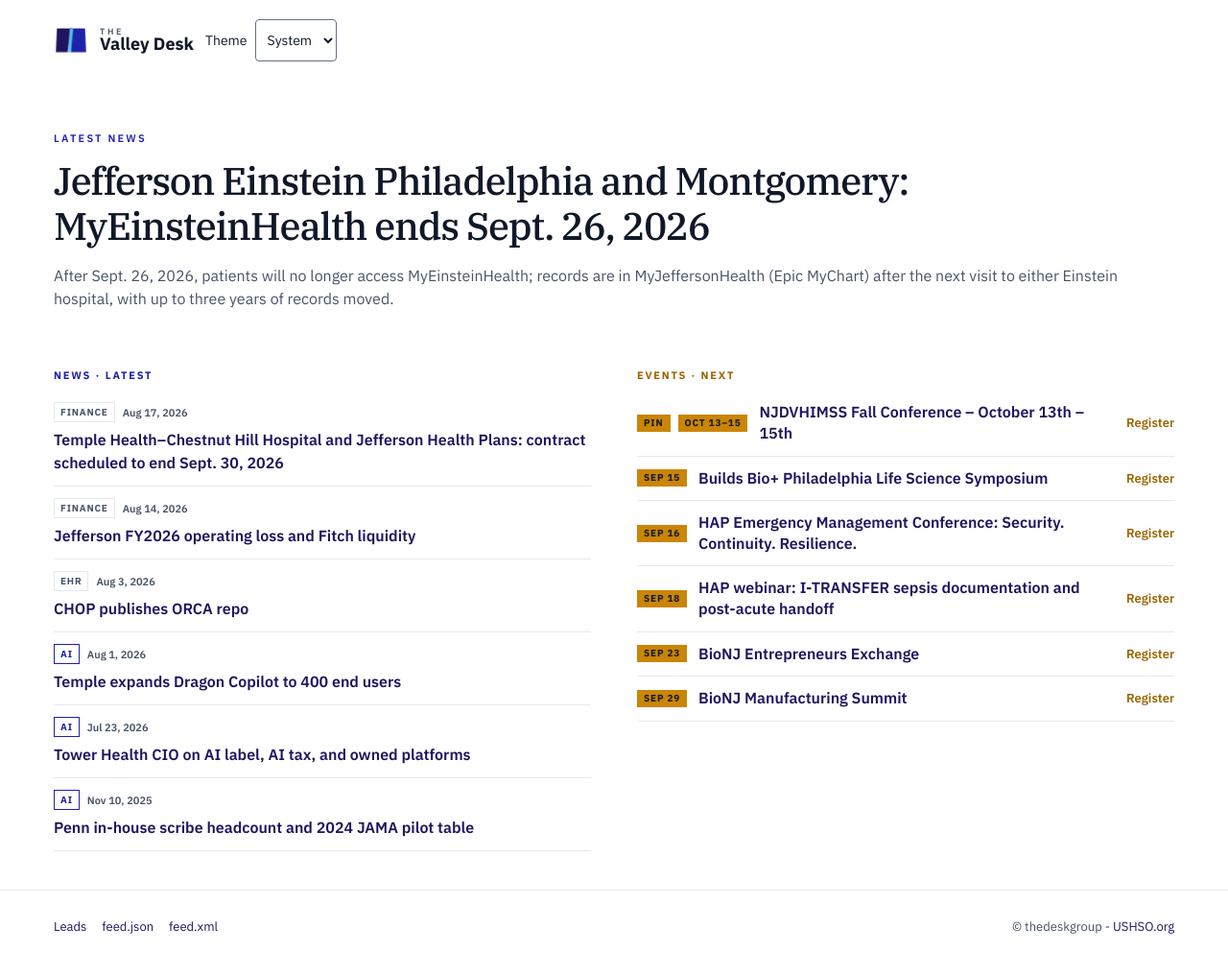
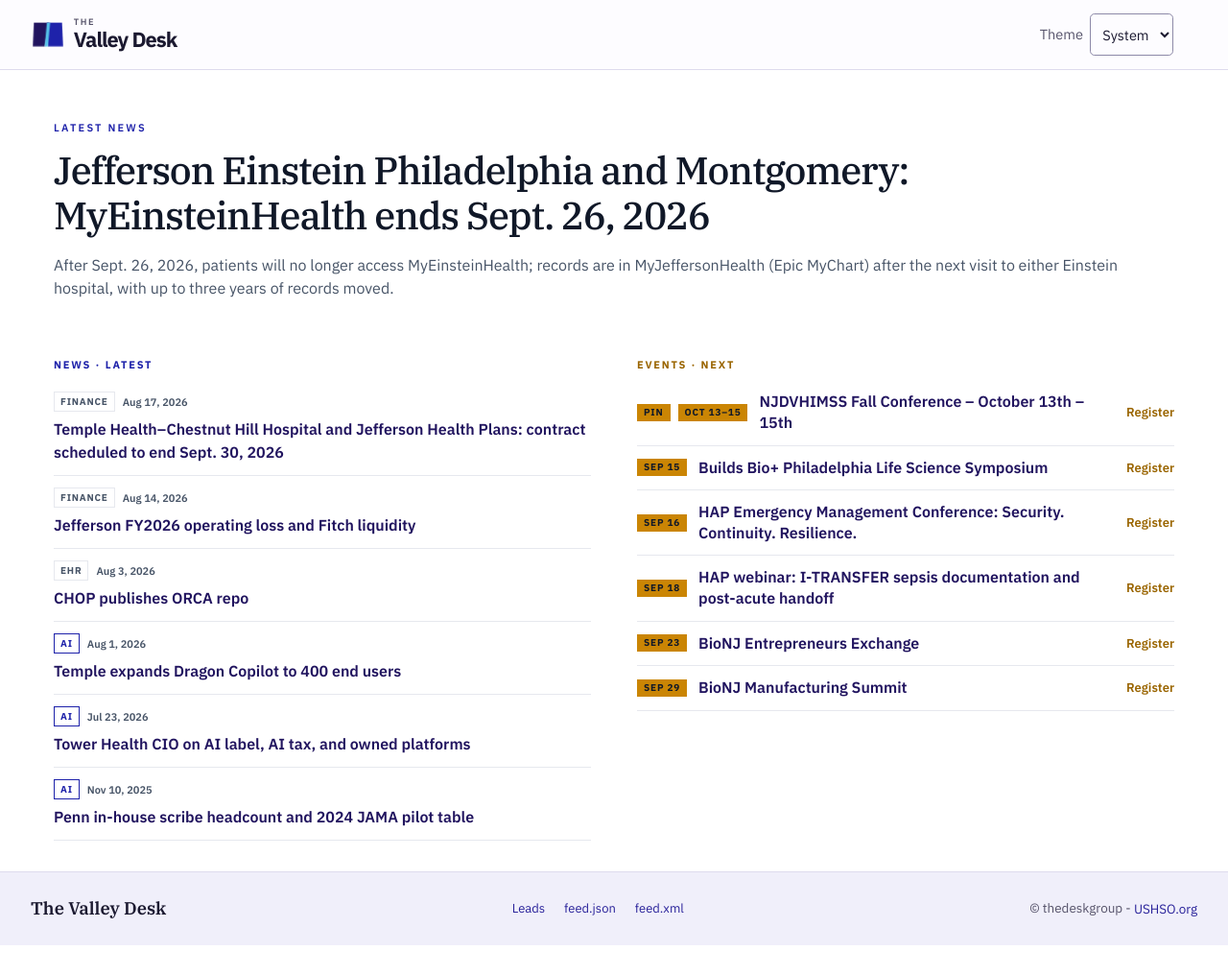
Before and after one commit to ajhcs/the-valley-desk, a React (Vite) app: page / in a window 1280 px wide. Shown: the whole page at 96% size. After the commit the page ends 985 px from the top, so only its background shows below. Built offline with nearby package versions, Linux system fonts and the light colour scheme.

Commit message:
Share Valley Desk masthead and footer styles with legacy pages

```diff
--- a/index.html
+++ b/index.html
@@ -11,6 +11,7 @@
       href="https://fonts.googleapis.com/css2?family=IBM+Plex+Sans:ital,wght@0,400;0,500;0,600;0,700&family=IBM+Plex+Serif:ital,wght@0,400;0,500;0,600&display=swap"
       rel="stylesheet"
     />
+    <link rel="stylesheet" href="/directory-chrome.css" />
     <title>The Valley Desk</title>
   </head>
   <body>
--- /dev/null
+++ b/public/directory-chrome.css
@@ -0,0 +1,177 @@
+.directory-site,
+.directory-chrome {
+  --paper: light-dark(#fdfcff, #111322);
+  --surface: light-dark(#f0effa, #22243d);
+  --card: light-dark(#fff, #1a1d31);
+  --text: light-dark(#1b1930, #f1efff);
+  --muted: light-dark(#57546b, #bdbbd4);
+  --line: light-dark(#dedbed, #3d4160);
+  --field: light-dark(#8d89a8, #8d90b4);
+  --accent: light-dark(#29229a, #bdb6ff);
+  --button: light-dark(#29229a, #c5beff);
+  --button-text: light-dark(#fff, #21184e);
+  --verified: light-dark(#ddf1e8, #233e38);
+  --verified-text: light-dark(#205540, #b6ead3);
+  --sans: "IBM Plex Sans", Helvetica, Arial, sans-serif;
+  --serif: "IBM Plex Serif", Georgia, "Times New Roman", serif;
+  --frame-width: 80rem;
+  --frame-gutter: clamp(1rem, 3vw, 2rem);
+  --mark-bg: light-dark(transparent, #e7e3fa);
+}
+
+.directory-chrome {
+  background: var(--paper);
+  color: var(--text);
+  font: 400 .91rem/1.45 var(--sans);
+}
+
+.directory-chrome .desk-frame {
+  width: min(calc(100% - var(--frame-gutter) * 2), var(--frame-width));
+  max-width: none;
+  margin-inline: auto;
+  padding-inline: 0;
+}
+
+.directory-chrome :focus-visible {
+  outline: 3px solid var(--accent);
+  outline-offset: 3px;
+}
+
+.directory-chrome.desk-masthead { border-bottom: 1px solid var(--line); }
+.directory-chrome .desk-masthead-inner {
+  min-height: 4.5rem;
+  display: grid;
+  grid-template-columns: minmax(0, 1fr) auto auto;
+  align-items: center;
+  gap: clamp(.6rem, 2vw, 1.55rem);
+  padding-block: .4rem;
+}
+
+.directory-chrome .desk-brand {
+  display: inline-flex;
+  width: fit-content;
+  min-height: 44px;
+  align-items: center;
+  gap: .55rem;
+  color: var(--text);
+  text-decoration: none;
+}
+
+.directory-chrome .desk-mark {
+  display: grid;
+  flex: none;
+  place-items: center;
+  width: 36px;
+  height: 36px;
+  border-radius: 4px;
+  background: var(--mark-bg);
+}
+
+.directory-chrome .desk-wordmark {
+  display: grid;
+  gap: .12rem;
+  color: var(--text);
+}
+
+.directory-chrome .desk-wordmark > span {
+  color: var(--muted);
+  font: 600 .58rem/1.1 var(--sans);
+  letter-spacing: .17em;
+  text-transform: uppercase;
+}
+
+.directory-chrome .desk-wordmark > strong {
+  font: 700 clamp(1.04rem, 4vw, 1.36rem)/1.08 var(--sans);
+  letter-spacing: -.045em;
+  white-space: nowrap;
+}
+
+.directory-chrome .desk-primary { margin: 0; width: auto; }
+.directory-chrome .desk-primary a {
+  display: inline-flex;
+  align-items: center;
+  min-height: 44px;
+  padding-inline: .18rem;
+  color: var(--accent);
+  font-weight: 600;
+  text-decoration: none;
+}
+
+.directory-chrome .desk-primary a:is(:hover, [aria-current]) {
+  text-decoration: underline;
+  text-underline-offset: .3em;
+}
+
+.directory-chrome .desk-theme {
+  position: relative;
+  display: flex;
+  align-items: center;
+  gap: .45rem;
+  margin: 0;
+  color: var(--muted);
+  font: inherit;
+}
+
+.directory-chrome .desk-theme[hidden] { display: none; }
+.directory-chrome .desk-theme select {
+  min-height: 44px;
+  padding: .35rem .5rem;
+  border: 1px solid var(--field);
+  border-radius: .3rem;
+  background: var(--paper);
+  color: var(--text);
+  font: inherit;
+}
+
+.directory-chrome .desk-theme .ThemeStorageStatus {
+  position: absolute;
+  z-index: 2;
+  top: 100%;
+  right: 0;
+  width: max-content;
+  padding: .3rem;
+  background: var(--paper);
+  color: var(--muted);
+}
+
+.directory-chrome.desk-footer {
+  display: block;
+  max-width: none;
+  padding: 0;
+  margin: 0;
+  background: var(--surface);
+  border-top: 1px solid var(--line);
+}
+
+.directory-chrome .desk-footer-inner {
+  display: flex;
+  flex-wrap: wrap;
+  align-items: center;
+  justify-content: space-between;
+  column-gap: 1.5rem;
+  padding-block: 1rem;
+}
+
+.directory-chrome .desk-footer-links { display: flex; flex-wrap: wrap; column-gap: 1.25rem; }
+.directory-chrome.desk-footer a {
+  display: inline-flex;
+  align-items: center;
+  min-height: 44px;
+  color: var(--accent);
+  text-decoration: none;
+}
+
+.directory-chrome .desk-footer-copy { margin: 0; color: var(--muted); font-size: .84rem; }
+.directory-chrome.desk-footer .desk-footer-brand { font: 600 1.15rem/1.3 var(--serif); color: var(--text); }
+.directory-chrome.desk-footer a:hover { text-decoration: underline; }
+
+@media (max-width: 34rem) {
+  .directory-chrome .desk-theme label {
+    position: absolute;
+    width: 1px;
+    height: 1px;
+    overflow: hidden;
+    clip-path: inset(50%);
+  }
+  .directory-chrome .desk-masthead-inner { min-height: 4rem; }
+}
--- a/src/ui/Layout.tsx
+++ b/src/ui/Layout.tsx
@@ -14,16 +14,16 @@ export function Layout() {
     <div className="Shell">
       <DocumentHead />
       {!isLab ? <SkipLink className="SiteSkip" href="#main-content">Skip to content</SkipLink> : null}
-      {!isLab ? <header className="SiteHeader">
-        <div className="SiteHeader-inner">
-          <a href="/" className="SiteHeader-brand">
-            <FoldMark />
-            <span className="Wordmark">
+      {!isLab ? <header className="SiteHeader directory-chrome desk-masthead">
+        <div className="SiteHeader-inner desk-frame desk-masthead-inner">
+          <a href="/" className="SiteHeader-brand desk-brand">
+            <FoldMark className="desk-mark" />
+            <span className="Wordmark desk-wordmark">
               <span className="Wordmark-kicker">The</span>
-              <span className="Wordmark-name">Valley Desk</span>
+              <strong className="Wordmark-name">Valley Desk</strong>
             </span>
           </a>
-          {publicFeatures().discovery ? <nav className="SiteNav" aria-label="Primary">
+          {publicFeatures().discovery ? <nav className="SiteNav desk-primary" aria-label="Primary">
             <a className="NavLink" href="/discover/works">Projects</a>
           </nav> : null}
           <ThemeControl />
--- a/src/ui/ThemeControl.tsx
+++ b/src/ui/ThemeControl.tsx
@@ -11,7 +11,7 @@ const unavailable: ThemeStore = { getSnapshot: () => fallback, subscribe: () =>
 export function ThemeControl() {
   const store = typeof window === "undefined" ? unavailable : window.__VALLEY_DESK_THEME__ ?? unavailable;
   const snapshot = React.useSyncExternalStore(store.subscribe, store.getSnapshot, () => fallback);
-  return <div className="ThemeControl">
+  return <div className="ThemeControl desk-theme">
     <label htmlFor="site-theme">Theme</label>
     <select id="site-theme" value={snapshot.preference}
       aria-describedby={snapshot.sessionOnly ? "theme-storage-status" : undefined}
--- a/src/ui/home/SiteFooter.tsx
+++ b/src/ui/home/SiteFooter.tsx
@@ -2,18 +2,22 @@ import { Link } from "@tanstack/react-router";
 import { publicFeatures } from "../../lib/public-features";
 
 export function SiteFooter() {
+  const { discovery, policyBackground } = publicFeatures();
   return (
-    <footer className="SiteFooter">
-      <nav className="SiteFooter-links">
-        {publicFeatures().discovery ? <a href="/discover/works">Projects</a> : null}
-        {publicFeatures().policyBackground ? <Link to="/policy">Policy background</Link> : null}
+    <footer className="SiteFooter directory-chrome desk-footer">
+      <div className="desk-frame desk-footer-inner">
+        <a className="desk-footer-brand" href="/">The Valley Desk</a>
+        <nav className="SiteFooter-links desk-footer-links" aria-label="Footer">
+          {discovery ? <><a href="/discover/works">Projects</a><a href="/discover/methodology">Methodology</a></> : null}
+          {policyBackground ? <Link to="/policy">Policy background</Link> : null}
           <a href="mailto:leads@thevalleydesk.org">Leads</a>
           <a href="/feed.json">feed.json</a>
           <a href="/feed.xml">feed.xml</a>
         </nav>
-      <p className="SiteFooter-copy">
+        <p className="SiteFooter-copy desk-footer-copy">
           © thedeskgroup - <a href="https://ushso.org/">USHSO.org</a>
         </p>
+      </div>
     </footer>
   );
 }
```
Lines whose indentation alone changed are shown as unchanged.
